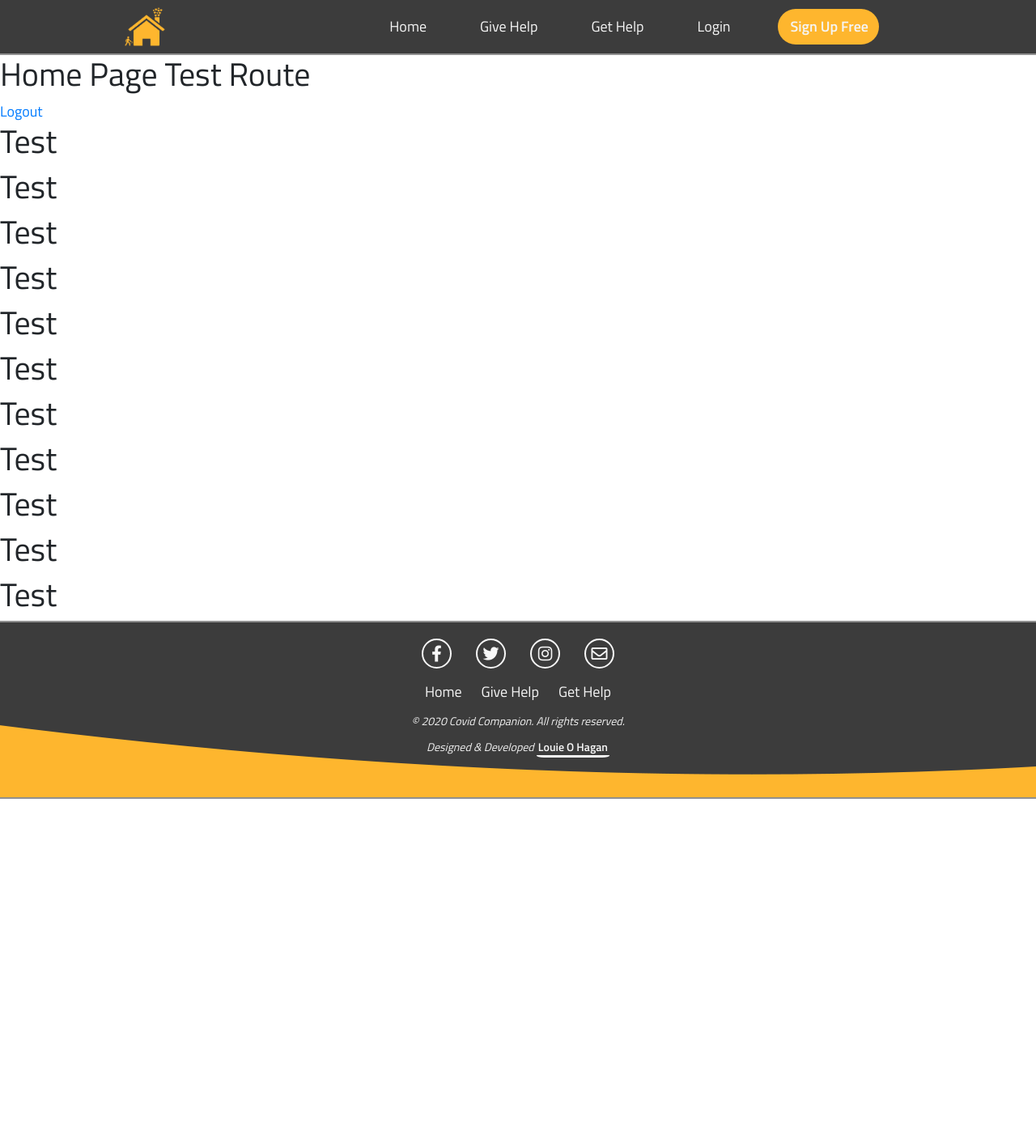
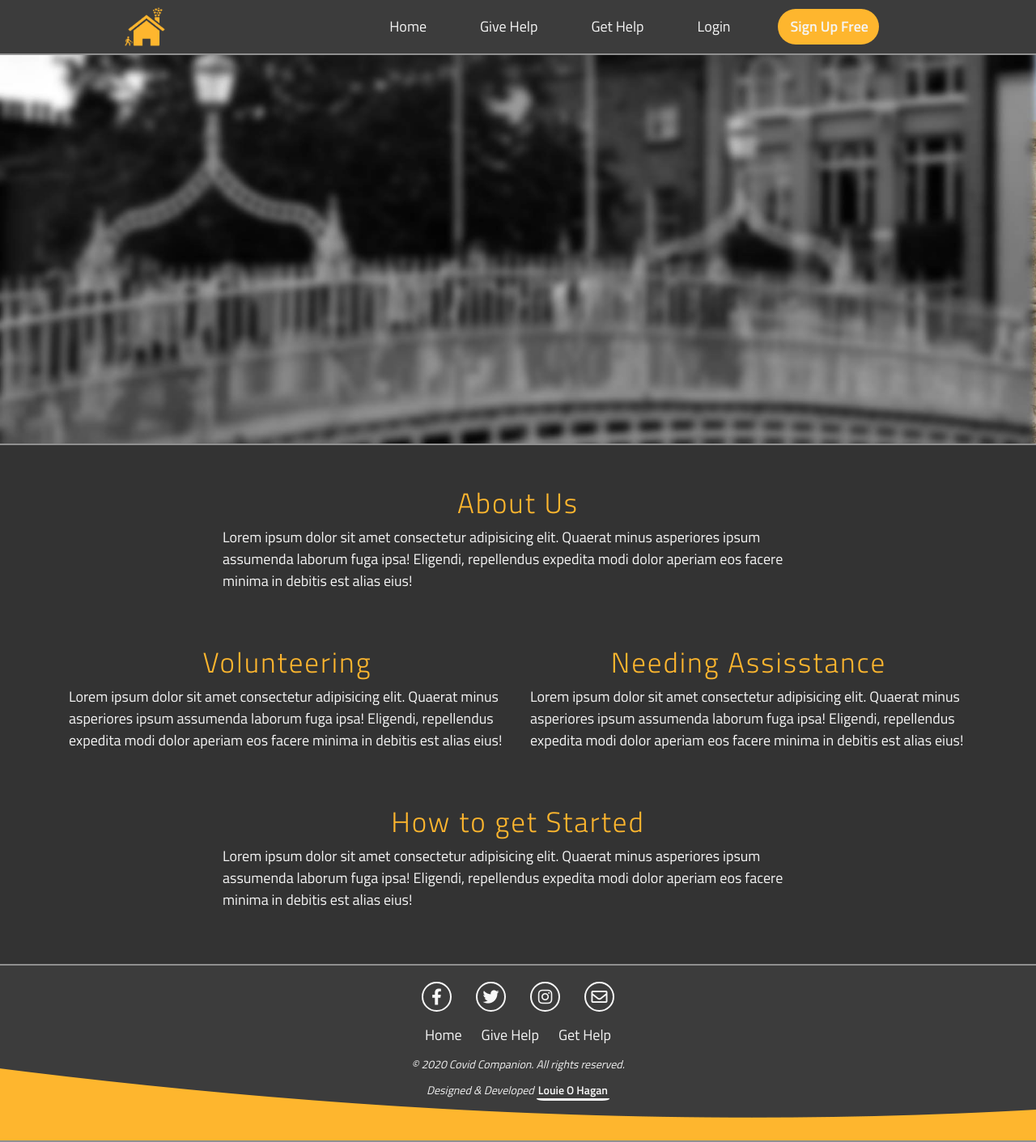
Before and after one commit to LouieOHagan/Covid-Companion-Website, a Flask app: page / in a window 1280 px wide. Shown: the whole page at 81% size. Before the commit the page ends 987 px from the top, so only its background shows below. Run offline with Flask 2, Linux system fonts and the light colour scheme; some libraries are stand-ins or nearby versions.

Commit message:
Feat: Added placeholder content and basic styling to index.html for home route. Also added new logo text that appears when the screen size reaches 768px when the main navigation menu dissapears and added styling to it

```diff
--- a/static/css/style.css
+++ b/static/css/style.css
@@ -18,6 +18,10 @@ body {
 
 .container-fluid {
     padding: 0;
+}
+
+.hero-row {
+    margin: 0;
 }
 
 /* --------------------------Flash Messages */
@@ -48,6 +52,14 @@ body {
     width: 3.125rem;
     height: 3.125rem;
     margin: 0 25px 0 0.625rem;
+}
+
+.logo-name {
+    color: #feb62e;
+    font-size: 24px;
+    position: absolute;
+    left: 90px;
+    top: 20px;
 }
 
 .cc-navbar {
@@ -271,6 +283,49 @@ body {
 
 .edit-profile-background {
     background: url(../images/back-8.jpg) center/cover no-repeat fixed;
+}
+
+/* --------------------------Home Page */
+
+.home-background {
+    background: #333333;
+    border-top: 2px solid #909090;
+}
+
+.home-image{
+    height: 60vh;
+    background: url(../images/back-8.jpg) no-repeat right fixed;
+    -webkit-background-size: cover;
+    -moz-background-size: cover;
+    -o-background-size: cover;
+    background-size: cover;
+}
+
+.section-header{
+    text-align: center;
+    font-size: 35px;
+    letter-spacing: 2px;
+    color: #feb62e;
+    font-weight: 300;
+}
+
+.icon-blue {
+    font-size: 75px;
+    color: #00a8ec;
+    padding-bottom: 15px;
+    padding-top: 0.625rem;
+}
+
+.home-section  {
+    margin: 50px auto 0;
+}
+
+.home-section p {
+    color: #f5f5f5;
+}
+
+.getting-started-sect {
+    margin-bottom: 50px;
 }
 
 /* --------------------------Error Pages */
@@ -1004,6 +1059,14 @@ body {
         font-size: 12px;
     }
 
+    /* --- Navbar */
+    .logo-name {
+        font-size: 17px;
+        left: 83px;
+        top: 25px;
+    }
+
+
     /* --- Dashboard */
     .welcome-message {
         width: 12rem;
--- a/templates/base.html
+++ b/templates/base.html
@@ -27,6 +27,7 @@
     <div class="nav-colour">
         <nav class="navbar navbar-expand-md cc-navbar">
             <a class="logo" href="{{ url_for('home') }}"></a>
+            <a class="logo-name d-block d-md-none" href="{{ url_for('home') }}">Covid Companion</a>
             <!-- Navigation Bar Links -->
             <div class="collapse navbar-collapse" id="navbarSupportedContent">
                 <ul class="navbar-nav ml-auto">
--- a/templates/index.html
+++ b/templates/index.html
@@ -3,17 +3,49 @@
 {% block title %}Covid Companion | {{ title }}{% endblock %}
 
 {% block content %}
-    <h1>Home Page Test Route</h1>
-    <a href="{{url_for('logout')}}">Logout</a>
-    <h1>Test</h1>
-    <h1>Test</h1>
-    <h1>Test</h1>
-    <h1>Test</h1>
-    <h1>Test</h1>
-    <h1>Test</h1>
-    <h1>Test</h1>
-    <h1>Test</h1>
-    <h1>Test</h1>
-    <h1>Test</h1>
-    <h1>Test</h1>
+        <!-- Landing Page Image -->
+    <div class="container-fluid container-head">
+        <div class="row hero-row">
+            <div class="col-12 home-image">
+
+            </div>
+        </div>
+    </div>
+    <!-- / .Landing Page Image -->
+<div class="background-image home-background">
+    <div class="container">
+
+        <!-- About Us Section -->
+            <div class="row">
+                <div class="col-12 col-md-8 home-section about-sect">
+                    <h2 class="section-header">About Us</h2>
+                    <p>Lorem ipsum dolor sit amet consectetur adipisicing elit. Quaerat minus asperiores ipsum assumenda laborum fuga ipsa! Eligendi, repellendus expedita modi dolor aperiam eos facere minima in debitis est alias eius!</p>
+                </div>
+            </div>
+        <!-- / .About Us Section -->
+
+        <!-- Introduction Section -->
+            <div class="row">
+                <div class="col-12 col-lg-6 home-section" id="scroll-1">
+                    <h2 class="section-header">Volunteering</h2>
+                    <p>Lorem ipsum dolor sit amet consectetur adipisicing elit. Quaerat minus asperiores ipsum assumenda laborum fuga ipsa! Eligendi, repellendus expedita modi dolor aperiam eos facere minima in debitis est alias eius!</p>
+                </div>
+
+                <div class="col-12 col-lg-6 home-section">
+                    <h2 class="section-header">Needing Assisstance</h2>
+                    <p>Lorem ipsum dolor sit amet consectetur adipisicing elit. Quaerat minus asperiores ipsum assumenda laborum fuga ipsa! Eligendi, repellendus expedita modi dolor aperiam eos facere minima in debitis est alias eius!</p>
+                </div>
+            </div>
+        <!-- / .Introduction Section -->
+
+        <!-- Get Started Section -->
+            <div class="row">
+                <div class="col-12 col-md-8 home-section getting-started-sect">
+                    <h2 class="section-header">How to get Started</h2>
+                    <p>Lorem ipsum dolor sit amet consectetur adipisicing elit. Quaerat minus asperiores ipsum assumenda laborum fuga ipsa! Eligendi, repellendus expedita modi dolor aperiam eos facere minima in debitis est alias eius!</p>
+                </div>
+            </div>
+        <!-- / .Get Started Section -->
+    </div>
+</div>
 {% endblock %}
```
